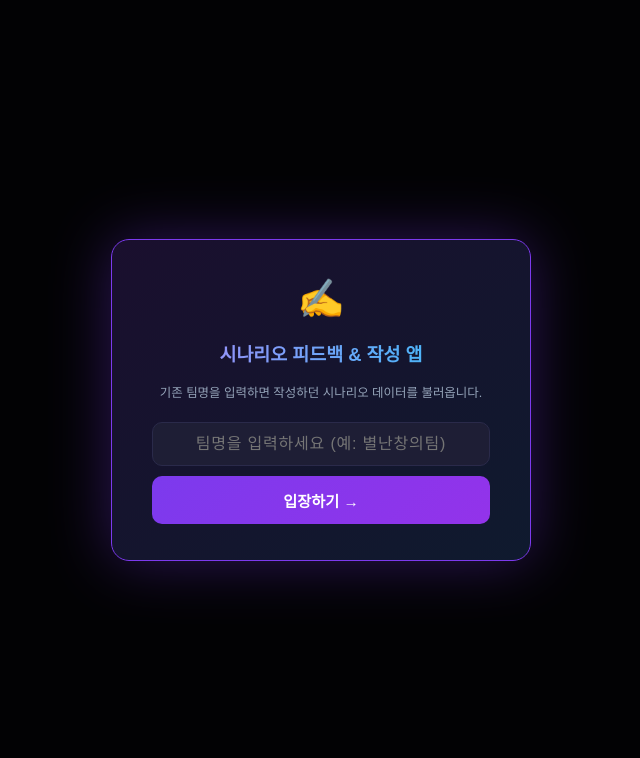
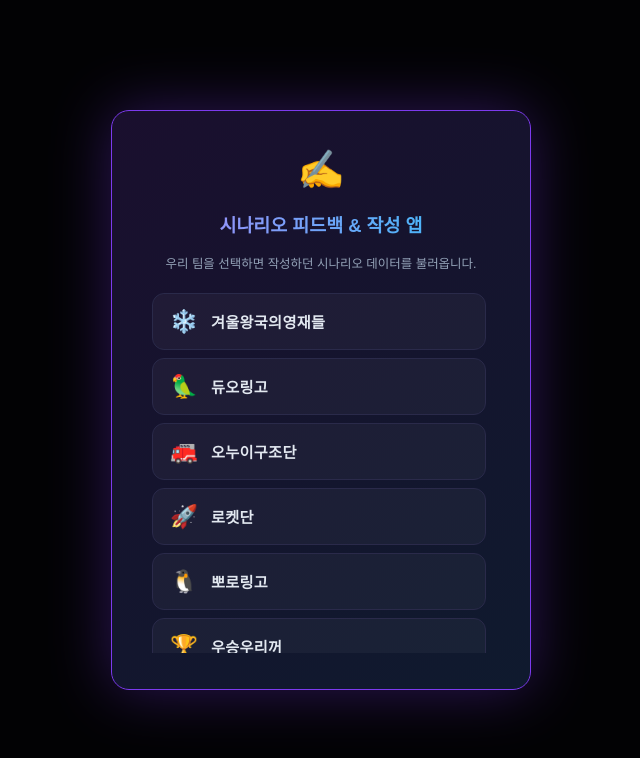
Before and after one commit to ojihwan-ux/changcham-feedback, a React (Vite) app: page / in a window 1280 px wide. Shown: the top 758 px of the page, without its empty margins (319-959 px from the left). Built offline with nearby package versions, Linux system fonts and the light colour scheme.

Commit message:
feat: Team card selection UI

```diff
--- a/src/App.jsx
+++ b/src/App.jsx
@@ -3,6 +3,15 @@
 import { Save, LogOut, KeyRound, Sparkles, CheckCircle2 } from 'lucide-react';
 
 const STORAGE_PREFIX = 'champ2026_team_';
+
+const TEAMS = [
+  { name: '겨울왕국의영재들', emoji: '❄️' },
+  { name: '듀오링고',         emoji: '🦜' },
+  { name: '오누이구조단',     emoji: '🚒' },
+  { name: '로켓단',           emoji: '🚀' },
+  { name: '뽀로링고',         emoji: '🐧' },
+  { name: '우승우리꺼',       emoji: '🏆' },
+];
 const API_KEY_STORAGE = 'champ2026_scenario_apikey';
 
 const PROMPT_GET_FEEDBACK = `당신은 대한민국 학생창의력 챔피언대회 오디션 시스템의 보조 멘토 AI입니다.
@@ -49,11 +58,11 @@
   const [isApplying, setIsApplying] = useState(false);
 
   // Login Handle
-  const handleLogin = (e) => {
-    e?.preventDefault();
-    if (!teamName.trim()) return;
-
-    const raw = localStorage.getItem(STORAGE_PREFIX + teamName.trim());
+  const handleLogin = (name) => {
+    const trimmed = name.trim();
+    if (!trimmed) return;
+    setTeamName(trimmed);
+    const raw = localStorage.getItem(STORAGE_PREFIX + trimmed);
     if (raw) {
       try {
         const data = JSON.parse(raw);
@@ -65,7 +74,7 @@
         alert('데이터를 불러오는데 실패했습니다.');
       }
     } else {
-      alert('해당 팀명으로 저장된 데이터가 없습니다. 먼저 이전 웹앱에서 해결계획서와 시나리오를 작성해주세요.');
+      alert('해당 팀의 데이터가 없습니다.\n먼저 이전 해결계획서 앱에서 시나리오를 작성해주세요.');
     }
   };
 
@@ -158,17 +167,20 @@
         <div className="modal-box">
           <div className="modal-logo">✍️</div>
           <div className="modal-title">시나리오 피드백 & 작성 앱</div>
-          <div className="modal-sub">기존 팀명을 입력하면 작성하던 시나리오 데이터를 불러옵니다.</div>
-          <form onSubmit={handleLogin} style={{ display: 'flex', flexDirection: 'column', gap: '10px' }}>
-            <input
-              type="text"
-              className="modal-input"
-              placeholder="팀명을 입력하세요 (예: 별난창의팀)"
-              value={teamName}
-              onChange={(e) => setTeamName(e.target.value)}
-            />
-            <button type="submit" className="modal-btn-primary">입장하기 →</button>
-          </form>
+          <div className="modal-sub">우리 팀을 선택하면 작성하던 시나리오 데이터를 불러옵니다.</div>
+          <div className="team-list">
+            {TEAMS.map((team) => (
+              <button
+                key={team.name}
+                className="team-card"
+                onClick={() => handleLogin(team.name)}
+              >
+                <span className="team-card-emoji">{team.emoji}</span>
+                <span className="team-card-name">{team.name}</span>
+                <span className="team-card-arrow">→</span>
+              </button>
+            ))}
+          </div>
         </div>
       </div>
     );
--- a/src/index.css
+++ b/src/index.css
@@ -208,3 +208,69 @@
 }
 .data-summary strong { color: var(--text); }
 .data-summary ul { padding-left: 20px; margin-top: 5px; }
+
+/* ── Team Selection Cards ── */
+.modal-box {
+  max-height: 90vh;
+}
+
+.team-list {
+  display: flex;
+  flex-direction: column;
+  gap: 8px;
+  overflow-y: auto;
+  max-height: 360px;
+  padding-right: 4px;
+}
+.team-list::-webkit-scrollbar { width: 4px; }
+.team-list::-webkit-scrollbar-track { background: transparent; }
+.team-list::-webkit-scrollbar-thumb { background: var(--border); border-radius: 4px; }
+
+.team-card {
+  display: flex;
+  align-items: center;
+  gap: 12px;
+  width: 100%;
+  background: rgba(255,255,255,0.04);
+  border: 1px solid var(--border);
+  border-radius: 12px;
+  padding: 14px 16px;
+  color: var(--text);
+  cursor: pointer;
+  font-family: inherit;
+  font-size: 0.95rem;
+  font-weight: 600;
+  text-align: left;
+  transition: background 0.18s, border-color 0.18s, transform 0.12s;
+}
+.team-card:hover {
+  background: rgba(124,58,237,0.18);
+  border-color: var(--accent);
+  transform: translateX(4px);
+}
+.team-card:active { transform: scale(0.98); }
+
+.team-card-emoji {
+  font-size: 1.4rem;
+  flex-shrink: 0;
+  width: 30px;
+  text-align: center;
+}
+.team-card-name {
+  flex: 1;
+  letter-spacing: 0.02em;
+}
+.team-card-arrow {
+  color: var(--accent);
+  font-size: 1rem;
+  opacity: 0;
+  transition: opacity 0.18s, transform 0.18s;
+  transform: translateX(-4px);
+}
+.team-card:hover .team-card-arrow {
+  opacity: 1;
+  transform: translateX(0);
+}
+
+@keyframes fadeIn { from { opacity: 0; transform: translateY(8px); } to { opacity: 1; transform: translateY(0); } }
+.team-list { animation: fadeIn 0.35s ease; }
```
